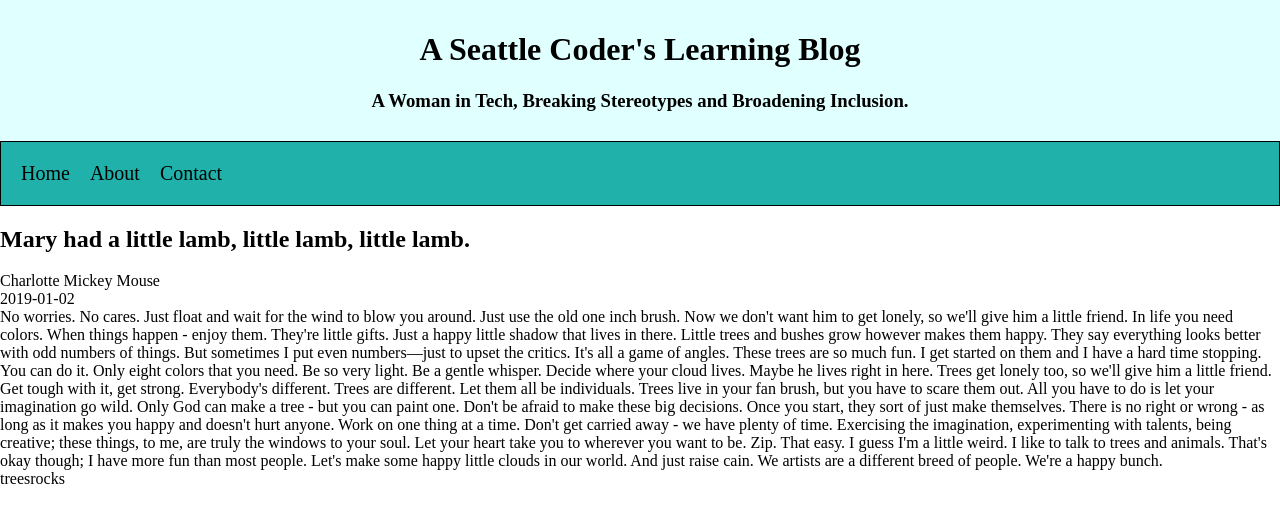
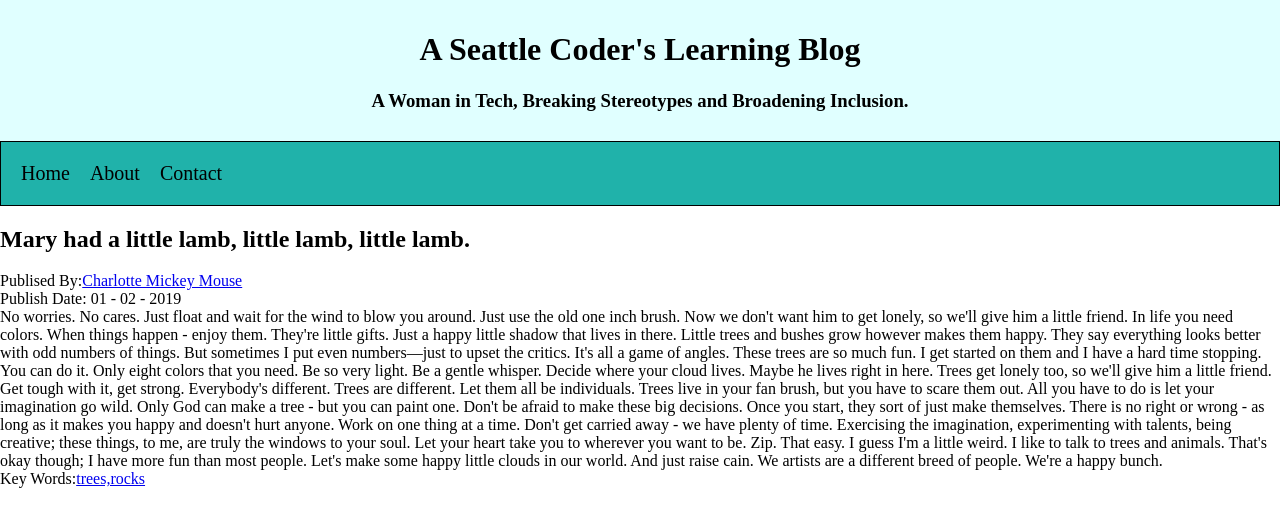
Before and after one commit to FreeMonkey19/react-learning-journal, a React (Create React App) app: page / in a window 1280 px wide. Shown: the top 526 px of the page. Built offline with nearby package versions, Linux system fonts and the light colour scheme.

Commit message:
render a raw blog post and test each property

```diff
--- a/src/App.js
+++ b/src/App.js
@@ -3,6 +3,7 @@ import { Header } from "./Header.js";
 import "./App.css";
 // import { AllPosts } from "./AllPosts";
 import { BlogPost } from "./BlogPost";
+// import { AllPosts } from "./AllPosts.js";
 
 const post = {
   id: 0,
@@ -24,7 +25,6 @@ export class App extends Component {
     return (
       <div className="App">
         <Header />
-
         <BlogPost post={post} />
       </div>
     );
--- a/src/BlogPost.js
+++ b/src/BlogPost.js
@@ -15,13 +15,29 @@ export class BlogPost extends Component {
   render() {
     const { post } = this.props;
 
+    function renderDate(date) {
+      const datePieces = date.split("-");
+      const [year, month, day] = datePieces;
+      return `Publish Date: ${month} - ${day} - ${year}`;
+    }
+
     return (
       <div className="post-container">
         <h2 className="post-title">{post.title}</h2>
-        <div className="post-author">{post.author}</div>
-        <span className="date-created">{post.createdOn}</span>
+
+        <div className="author-container">
+          Publised By:
+          <a href="#" className="post-author">{`${post.author}`}</a>
+        </div>
+
+        <span className="date-created">{renderDate(post.createdOn)}</span>
         <div className="post-body">{post.body}</div>
-        <span className="post-tags">{post.tags}</span>
+        <div className="tags-container">
+          <span className="tag-container">
+            Key Words:
+            <a href="#" className="post-tag">{`${post.tags}`}</a>
+          </span>
+        </div>
       </div>
     );
   }
```
Also changed, not shown: 1 other file (tests, documents, lock files or other folders).
